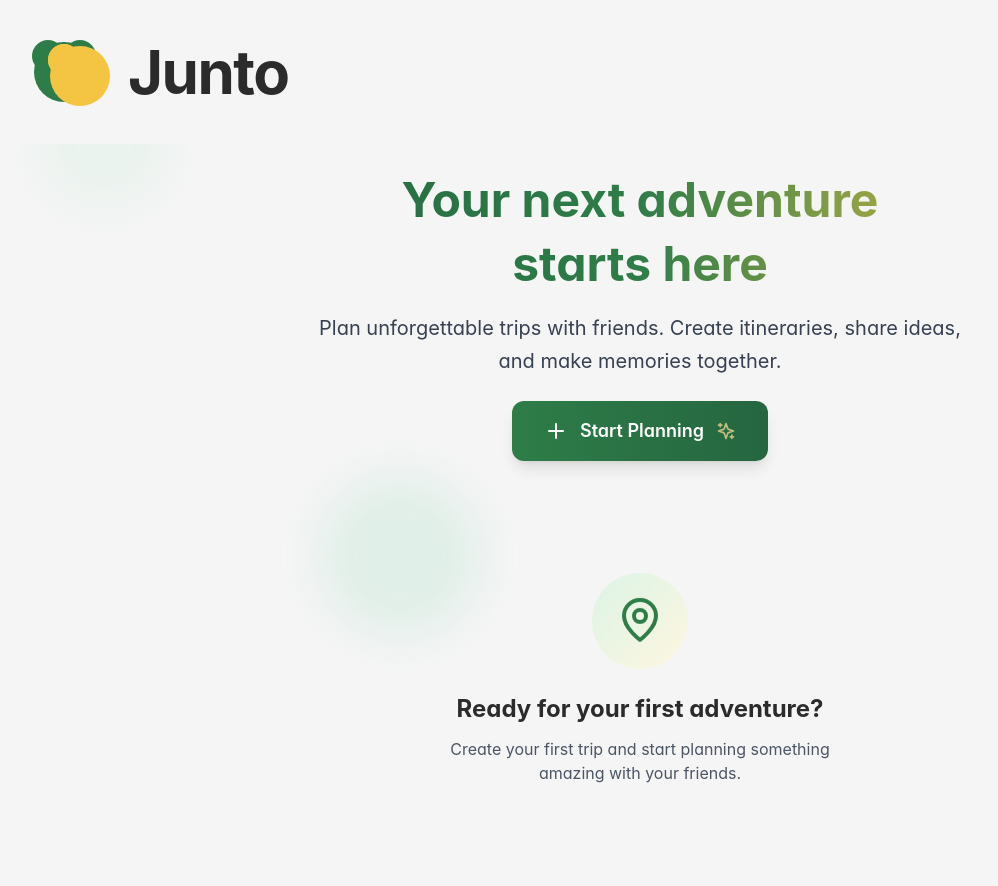
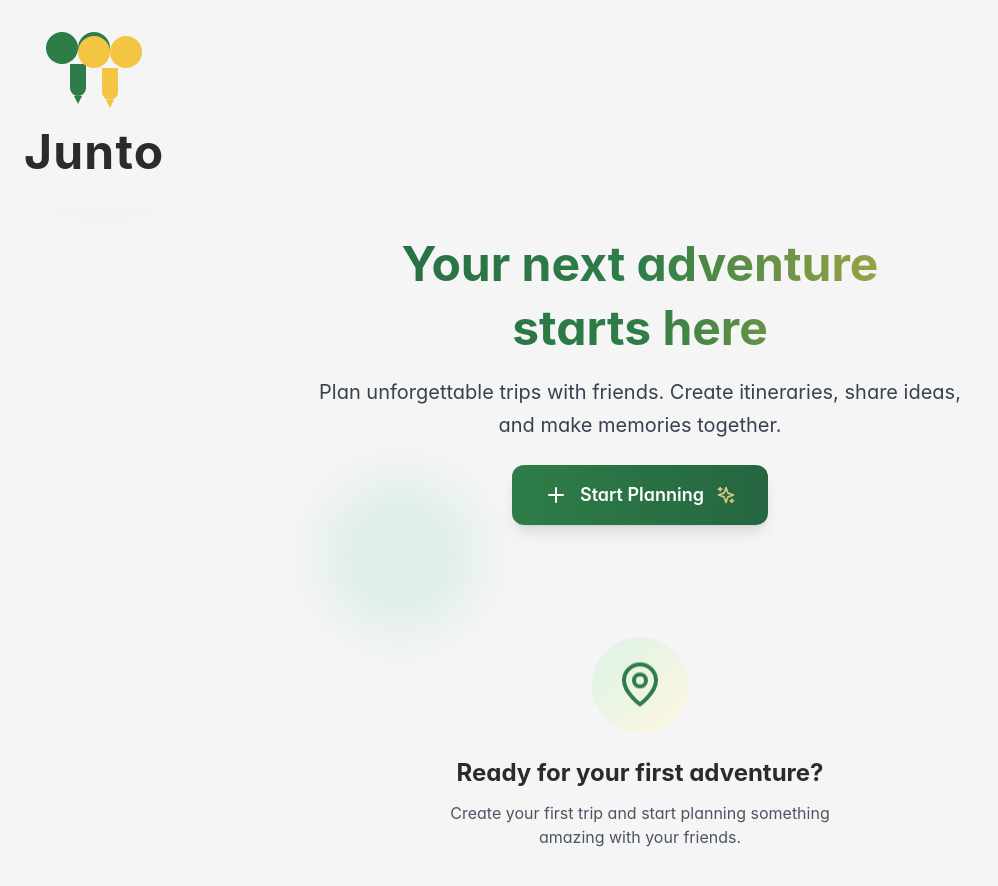
Before and after one commit to MimiLeinbach/Bolt-Hackathon, a React (Vite) app: page / in a window 1280 px wide. Shown: the top 886 px of the page, without its empty margins (0-998 px from the left). Built offline with nearby package versions, Linux system fonts and the light colour scheme.

Commit message:
Match Exact Junto Logo Design

```diff
--- a/src/components/shared/Layout.tsx
+++ b/src/components/shared/Layout.tsx
@@ -18,26 +18,42 @@ export default function Layout({ children }: LayoutProps) {
       <header className="relative z-10 px-6 py-8 bg-light-gray">
         <div className="max-w-7xl mx-auto">
           <div className="flex items-center justify-start">
-            {/* Large Junto Logo with Text */}
-            <div className="flex items-center space-x-6">
-              {/* Heart Logo */}
-              <div className="relative">
-                <div className="w-20 h-20 relative">
-                  {/* Green heart shape */}
-                  <div className="absolute inset-0 bg-forest-500 rounded-full transform rotate-45 origin-center scale-75"></div>
-                  <div className="absolute top-2 left-2 w-8 h-8 bg-forest-500 rounded-full"></div>
-                  <div className="absolute top-2 right-2 w-8 h-8 bg-forest-500 rounded-full"></div>
+            {/* Junto Logo matching the image */}
+            <div className="flex flex-col items-center space-y-4">
+              {/* Heart Logo - recreated to match image exactly */}
+              <div className="relative w-24 h-20">
+                {/* Forest Green Heart (left side) */}
+                <div className="absolute left-0 top-0">
+                  <div className="relative w-16 h-16">
+                    {/* Main heart body */}
+                    <div className="absolute bottom-0 left-1/2 transform -translate-x-1/2 w-4 h-8 bg-forest-500 rounded-b-full"></div>
+                    {/* Left lobe */}
+                    <div className="absolute top-0 left-0 w-8 h-8 bg-forest-500 rounded-full"></div>
+                    {/* Right lobe */}
+                    <div className="absolute top-0 right-0 w-8 h-8 bg-forest-500 rounded-full"></div>
+                    {/* Heart point */}
+                    <div className="absolute bottom-0 left-1/2 transform -translate-x-1/2 translate-y-2 w-0 h-0 border-l-4 border-r-4 border-t-8 border-l-transparent border-r-transparent border-t-forest-500"></div>
+                  </div>
+                </div>
 
-                  {/* Yellow heart shape overlapping */}
-                  <div className="absolute inset-0 bg-gold-400 rounded-full transform rotate-45 origin-center scale-75 translate-x-4 translate-y-1"></div>
-                  <div className="absolute top-3 left-6 w-8 h-8 bg-gold-400 rounded-full"></div>
-                  <div className="absolute top-3 right-6 w-8 h-8 bg-gold-400 rounded-full"></div>
+                {/* Gold Heart (right side, overlapping) */}
+                <div className="absolute right-0 top-1">
+                  <div className="relative w-16 h-16">
+                    {/* Main heart body */}
+                    <div className="absolute bottom-0 left-1/2 transform -translate-x-1/2 w-4 h-8 bg-gold-400 rounded-b-full"></div>
+                    {/* Left lobe */}
+                    <div className="absolute top-0 left-0 w-8 h-8 bg-gold-400 rounded-full"></div>
+                    {/* Right lobe */}
+                    <div className="absolute top-0 right-0 w-8 h-8 bg-gold-400 rounded-full"></div>
+                    {/* Heart point */}
+                    <div className="absolute bottom-0 left-1/2 transform -translate-x-1/2 translate-y-2 w-0 h-0 border-l-4 border-r-4 border-t-8 border-l-transparent border-r-transparent border-t-gold-400"></div>
+                  </div>
                 </div>
               </div>
 
-              {/* Junto Text */}
+              {/* Junto Text - positioned below heart like in image */}
               <div>
-                <h1 className="text-6xl font-bold text-charcoal tracking-tight">
+                <h1 className="text-5xl font-bold text-charcoal tracking-wide font-sans">
                   Junto
                 </h1>
               </div>
```
